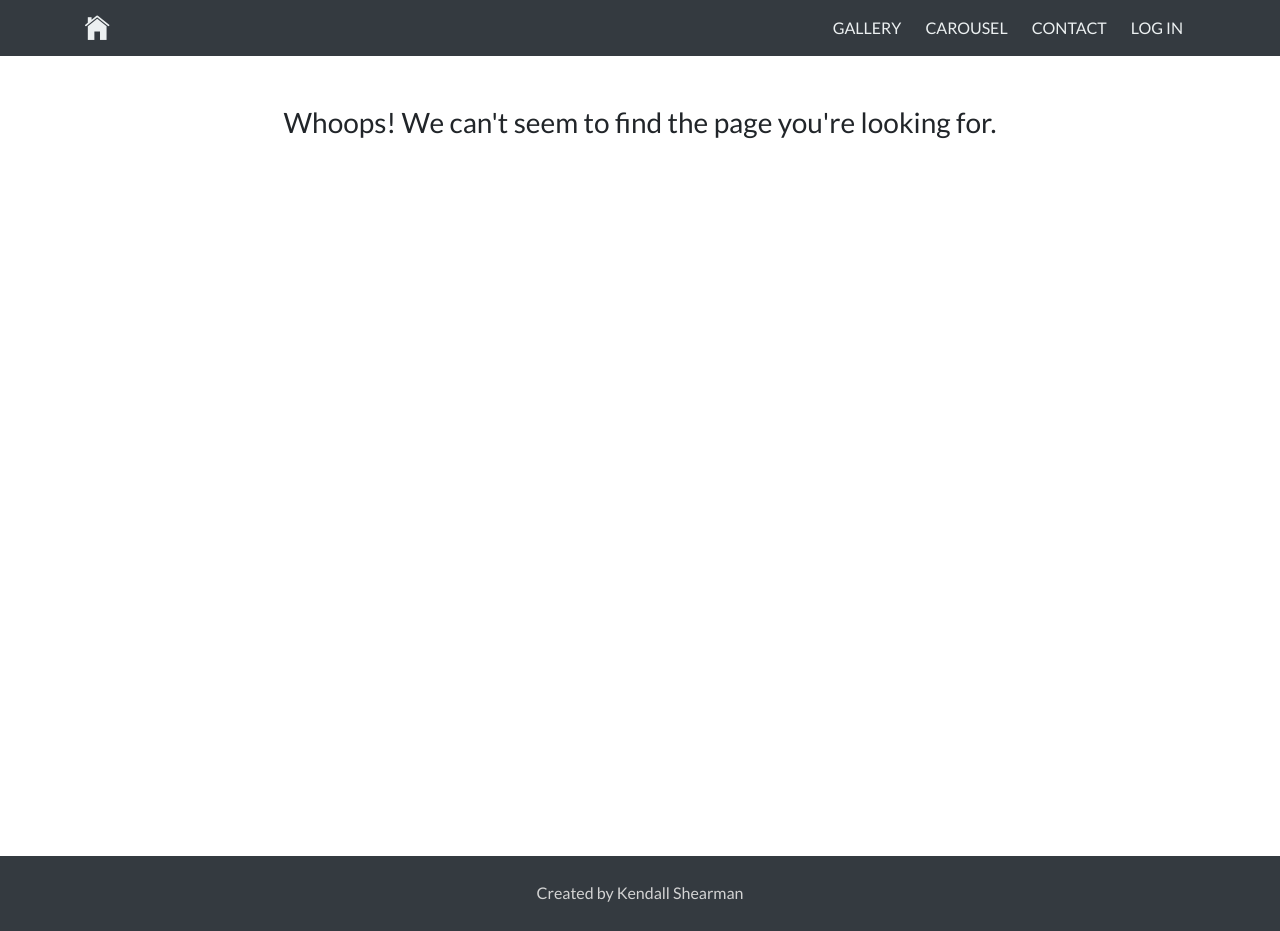
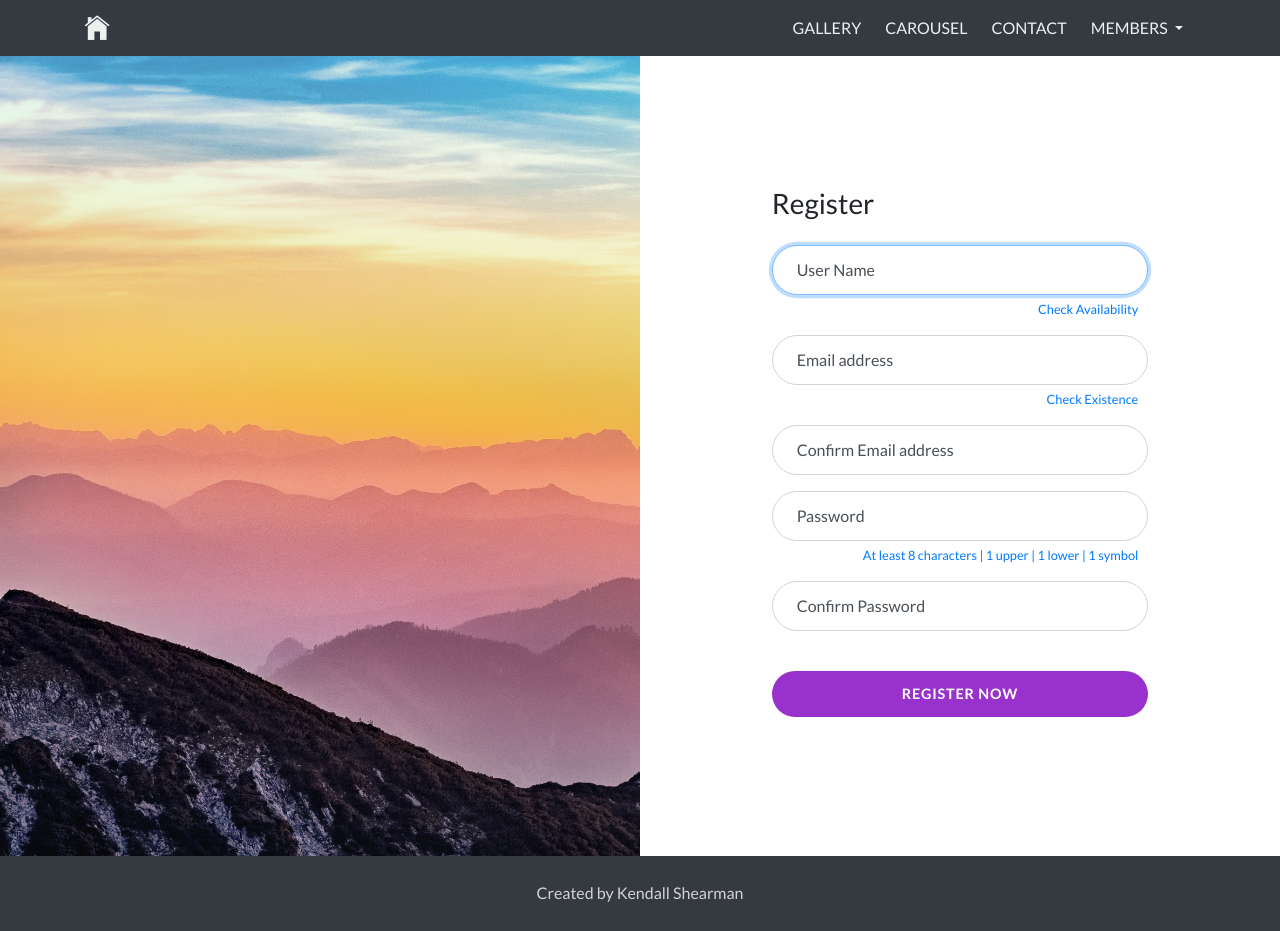
Before and after one commit to krshearman/RegistrationApplication, a CodeIgniter app: page /database/users/register in a window 1280 px wide. Run offline with CodeIgniter, Linux system fonts and the light colour scheme.

Commit message:
/* Worked on UI/UX for sign in and registration page /* Added dropdown and links to navigation

```diff
--- a/application/controllers/Users.php
+++ b/application/controllers/Users.php
@@ -10,7 +10,7 @@ class Users extends CI_Controller {
         $data['title'] = ucfirst($page);
 
         $this->load->view('templates/header', $data);
-        $this->load->view('users/signin', $data);
+        $this->load->view('users/'.$page, $data);
         $this->load->view('templates/footer', $data);
 
         } else {
--- a/application/views/templates/header.php
+++ b/application/views/templates/header.php
@@ -62,8 +62,19 @@ Notes: No questions or comments at this time
                     <li class="nav-item">
                         <a class="nav-link" href="<?php echo base_url(); ?>contact">CONTACT</a>
                     </li>
-                    <li class="nav-item">
-                        <a class="nav-link" href="<?php echo base_url(); ?>users/signin">LOG IN</a>
+                    <!--<li class="nav-item">
+                        <a class="nav-link" href="<?php /*echo base_url(); */?>users/signin">LOG IN</a>
+                    </li>-->
+                    <li class="nav-item dropdown">
+                        <a class="nav-link dropdown-toggle" href="#" id="navbarDropdown" role="button" data-toggle="dropdown" aria-haspopup="true" aria-expanded="false">
+                            MEMBERS
+                        </a>
+                        <div class="dropdown-menu dd-menu" aria-labelledby="navbarDropdown">
+                            <a class="dropdown-item" href="<?php echo base_url(); ?>users/register">REGISTER</a>
+                            <a class="dropdown-item" href="<?php echo base_url(); ?>users/signin">LOG IN</a>
+                            <div class="dropdown-divider hidden"></div>
+                            <a class="dropdown-item hidden" href="#">MEMBER'S AREA</a>
+                        </div>
                     </li>
                 </ul>
             </div>
--- /dev/null
+++ b/application/views/users/register.php
@@ -0,0 +1,59 @@
+
+
+    <div class="container-fluid">
+        <div class="row no-gutter">
+            <div class="d-none d-md-flex col-md-4 col-lg-6 bg-image"></div>
+            <div class="col-md-8 col-lg-6">
+                <div class="login d-flex align-items-center py-5">
+                    <div class="container">
+                        <div class="row">
+                            <div class="col-md-9 col-lg-8 mx-auto">
+                                <h3 class="login-heading mb-4">Register</h3>
+                                <form>
+                                    <div class="form-label-group">
+                                        <input type="text" id="inputUser" class="form-control" placeholder="User Name" required autofocus>
+                                        <label for="inputEmail">User Name</label>
+                                        <div class="checks">
+                                            <a class="small" href="#">Check Availability</a>
+                                        </div>
+                                        <br>
+                                    </div>
+                                    <div class="form-label-group">
+                                        <input type="text" id="inputEmail" class="form-control" placeholder="Email address" required autofocus>
+                                        <label for="inputEmail">Email address</label>
+                                        <div class="checks">
+                                            <a class="small" href="#">Check Existence</a>
+                                        </div>
+                                        <br>
+                                    </div>
+
+                                    <div class="form-label-group">
+                                        <input type="text" id="inputEmail2" class="form-control" placeholder="Confirm Email address" required autofocus>
+                                        <label for="inputEmail2">Confirm Email address</label>
+                                    </div>
+
+                                    <div class="form-label-group">
+                                        <input type="password" id="inputPassword" class="form-control" placeholder="Password" required>
+                                        <label for="inputPassword">Password</label>
+                                        <div class="checks">
+                                            <a class="small" href="#">At least 8 characters | 1 upper | 1 lower | 1 symbol</a>
+                                        </div>
+                                        <br>
+                                    </div>
+
+                                    <div class="form-label-group">
+                                        <input type="password" id="inputPassword2" class="form-control" placeholder="Confirm Password" required>
+                                        <label for="inputPassword2">Confirm Password</label>
+                                    </div>
+                                    <br>
+
+                                    <button class="btn btn-lg btn-primary btn-block btn-login text-uppercase font-weight-bold mb-2 my-button" type="submit">Register Now</button>
+
+                                </form>
+                            </div>
+                        </div>
+                    </div>
+                </div>
+            </div>
+        </div>
+    </div>
--- a/application/views/users/signin.php
+++ b/application/views/users/signin.php
@@ -26,7 +26,11 @@
                                     </div>
                                     <button class="btn btn-lg btn-primary btn-block btn-login text-uppercase font-weight-bold mb-2 my-button" type="submit">Sign in</button>
                                     <div class="text-center">
-                                        <a class="small" href="#">Forgot password?</a></div>
+                                        <a class="small" href="#">Forgot password?</a>
+                                    </div>
+                                    <div class="text-center">
+                                        <a class="small" href="<?php echo base_url(); ?>users/register">New User? Register Now!</a>
+                                    </div>
                                 </form>
                             </div>
                         </div>
--- a/assets/css/main.css
+++ b/assets/css/main.css
@@ -23,6 +23,26 @@ Notes: No questions or comments at this time
 
 .nav-home {
     font-size: 150%;
+}
+
+
+
+.hidden {
+    display: none;
+}
+
+.dd-menu {
+    background-color: #32373d;
+}
+
+.dd-menu a:hover {
+    background-color: darkorchid;
+}
+
+.checks {
+    float: right;
+    padding-top: 5px;
+    margin-right: 10px;
 }
 
 
```
